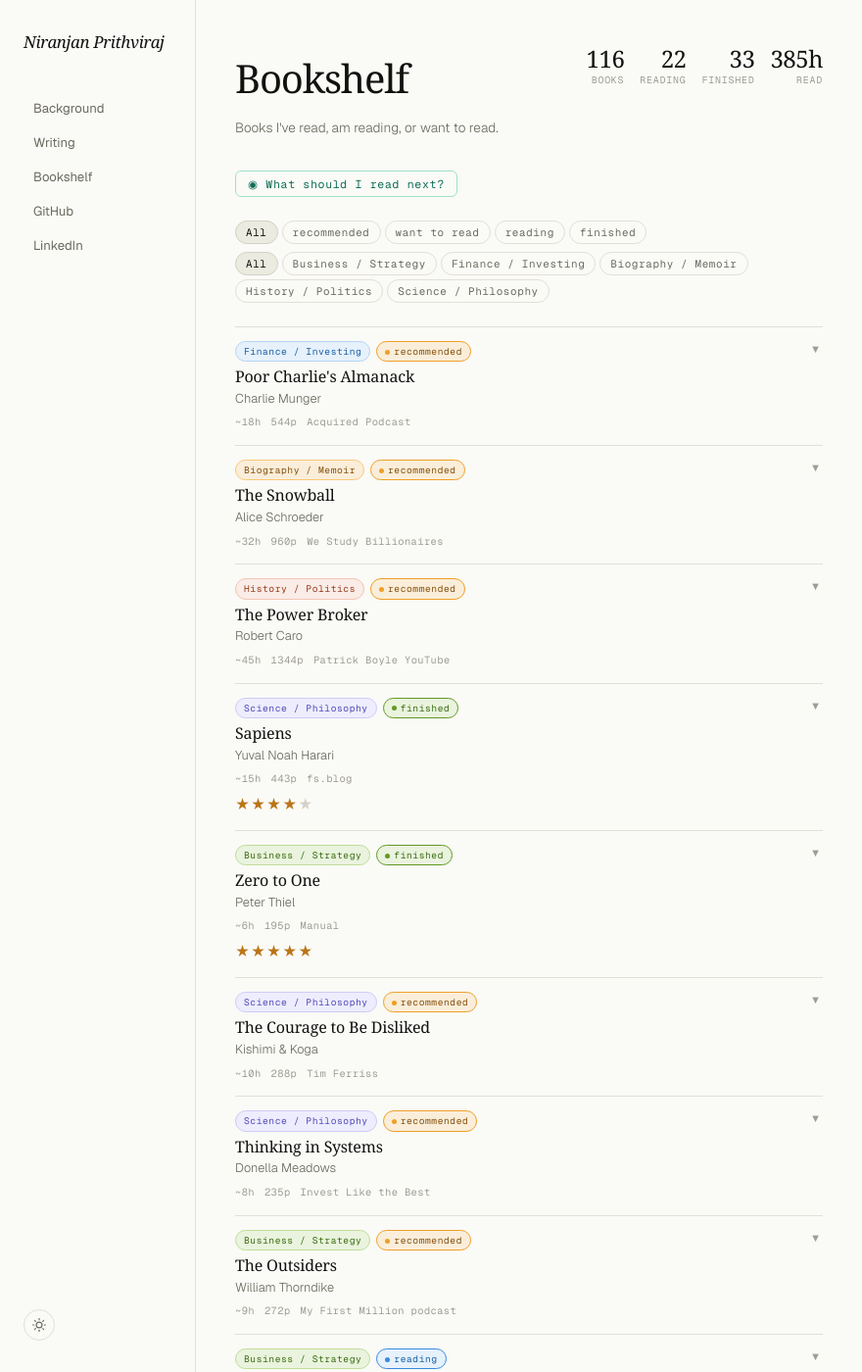
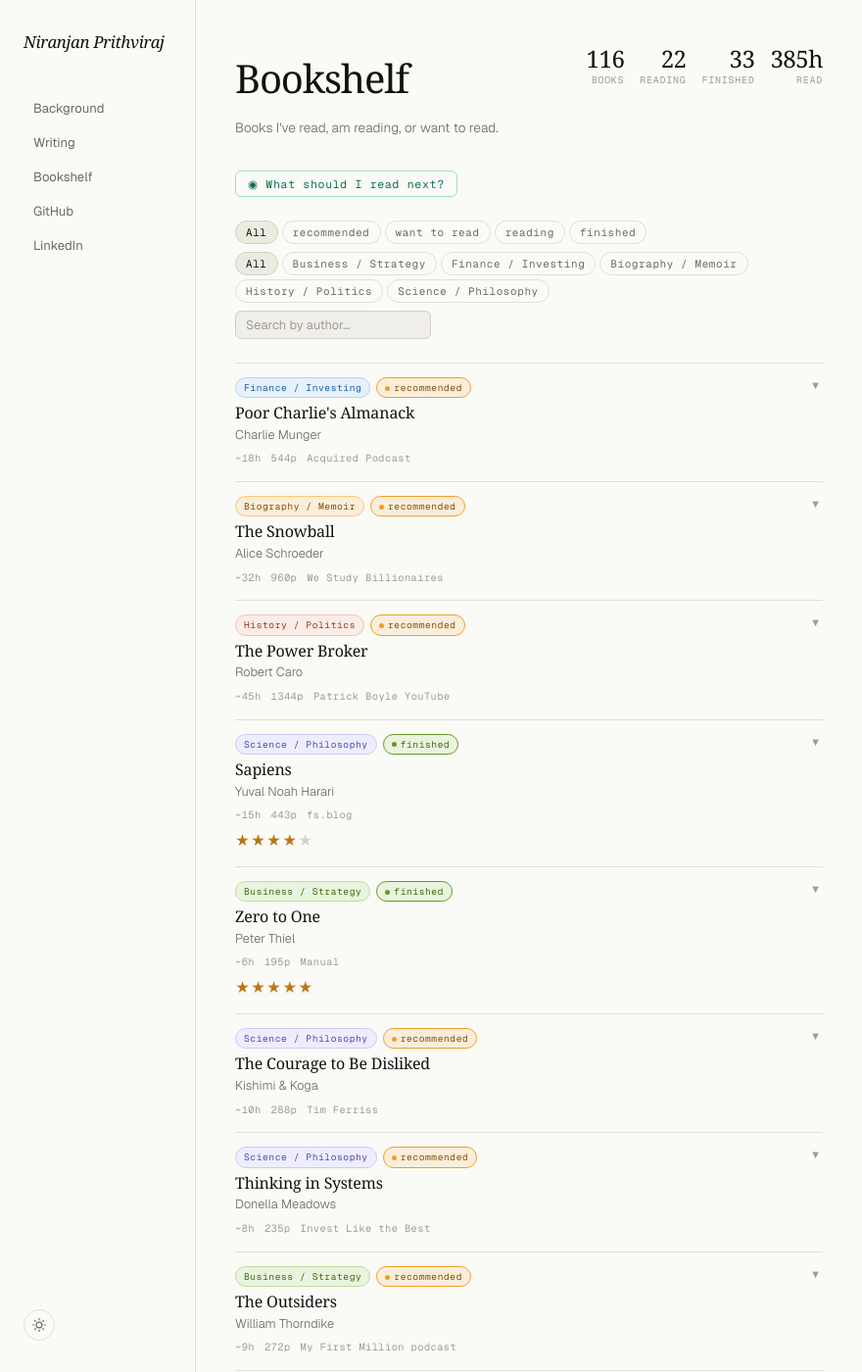
Before and after one commit to nbprithv/nbprithv.github.io, a Jekyll site: the page built from bookshelf.html, in a window 1280 px wide and 1400 px high. Shown: the whole window at 98% size, without its empty margins (0-880 px from the left). Built offline with Jekyll 4.4.1, drawn with Linux system fonts in a browser that asks for light colours; some web fonts are replaced.

Commit message:
Add author search filter to bookshelf
Co-Authored-By: Claude Sonnet 4.6 <noreply@anthropic.com>

```diff
--- a/bookshelf.html
+++ b/bookshelf.html
@@ -46,6 +46,37 @@ permalink: /bookshelf/
 /* Filters */
 .rl-filters { margin-bottom: 1.5rem; display: flex; flex-direction: column; gap: 0.5rem; }
 .rl-filter-group { display: flex; gap: 0.25rem; flex-wrap: wrap; }
+.author-search-wrap { position: relative; }
+.author-search {
+  font-family: var(--font-sans);
+  font-size: 0.8rem;
+  background: var(--bg-surface);
+  border: 0.5px solid var(--border-mid);
+  border-radius: var(--radius-sm);
+  color: var(--fg);
+  padding: 5px 28px 5px 10px;
+  width: 200px;
+  outline: none;
+  transition: border-color 0.15s;
+}
+.author-search::placeholder { color: var(--fg-faint); }
+.author-search:focus { border-color: var(--teal); }
+.author-search-clear {
+  position: absolute;
+  right: 6px;
+  top: 50%;
+  transform: translateY(-50%);
+  background: none;
+  border: none;
+  color: var(--fg-faint);
+  cursor: pointer;
+  font-size: 0.75rem;
+  padding: 0;
+  display: none;
+  line-height: 1;
+}
+.author-search-clear.visible { display: block; }
+.author-search-clear:hover { color: var(--fg); }
 .rl-filter-btn {
   font-family: var(--font-mono);
   font-size: 0.68rem;
@@ -239,6 +270,12 @@ permalink: /bookshelf/
   <div class="rl-filters">
     <div class="rl-filter-group" id="status-filters"></div>
     <div class="rl-filter-group" id="cat-filters"></div>
+    <div class="rl-filter-group">
+      <div class="author-search-wrap">
+        <input class="author-search" id="author-search" type="text" placeholder="Search by author…" autocomplete="off">
+        <button class="author-search-clear" id="author-search-clear" aria-label="Clear">✕</button>
+      </div>
+    </div>
   </div>
 
   <div class="rl-list" id="rl-list"></div>
```
Also changed, not shown: other parts of bookshelf.html (+18 -1 lines).
